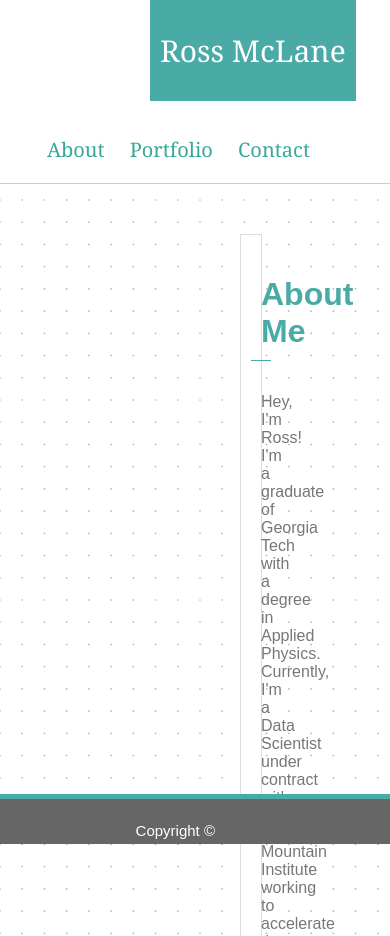
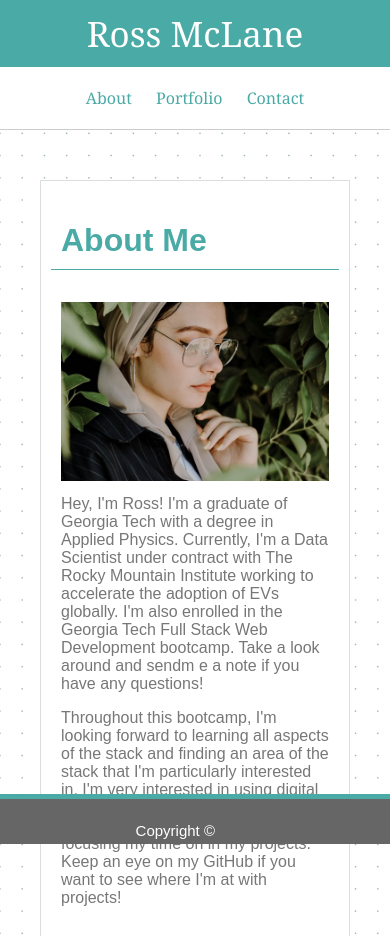
Before and after one commit to rossmclane/Responsive-Portfolio, a plain HTML site: page index.html in a window 390 px wide. Shown: the top 936 px of the page. Drawn offline with Linux system fonts and the light colour scheme; grey boxes are pictures that could not be loaded.

Commit message:
Making Header and Main-Conent Responsive

```diff
--- a/assets/css/style.css
+++ b/assets/css/style.css
@@ -11,45 +11,40 @@ body {
     font-family: 'Arial', 'Helvetica Neue', Helvetica, sans-serif;
 }
 
-header {
-    border-bottom: solid #cccccc 1px;
-    margin: 0;
+.name {
+    text-align: center;
+    background-color: #4aaaa5;
     font-family: 'Georgia', Times, Times New Roman, serif;
-    background-color: white;
-}
-
-.name {
-    background-color: #4aaaa5;
-    font-size: 30px;
-    padding: 30px 10px 30px 10px;
-    float: left;
-    margin-left: 150px;
     color: white;
+    font-size: 35px;
+    padding: 10px 30px 10px 30px;
 }
 
 nav {
-    float: right;
-    padding: 20px;
-    margin-top: 15px;
-    margin-right: 50px;
-    font-size: 20px;
+    margin: 10px 0px 10px 0px;
+    padding: 10px;
+    text-align: center;
+    box-sizing: border-box;
 }
 
 nav a {
+    text-decoration: none;
+    color: #4aaaa5;
     padding: 10px;
-    text-decoration: none;
-    color: rgb(56, 168, 153);
 }
 
-nav a:hover {
-    color: rgb(49, 80, 76);
+header {
+    border-bottom: solid #cccccc 1px;
+    background-color: white;
+    font-family: 'Georgia', Times, Times New Roman, serif;
 }
 
 .main-content {
     background-color: #ffffff;
     border: solid #dddddd 1px;
-    margin: 50px 240px 100px 240px;
+    margin: 50px 40px 100px 40px;
     padding: 10px;
+    max-width: 666px;
 }
 
 h1 {
@@ -59,10 +54,9 @@ h1 {
 }
 
 .profile {
-    height: 20%;
-    width: 20%;
-    float: left;
-    margin-right: 15px;
+    width: 100%;
+    max-width: 768px;
+    margin: 0px 20px 10px 0px;
 }
 
 .content {
@@ -71,6 +65,26 @@ h1 {
 
 p {
     margin-top: 0px;
+}
+
+
+@media screen and (min-width: 768px) {
+
+    .name{
+        float:left;
+        padding:10px;
+        margin-left: 50px;
+        padding: 10px 30px 10px 30px;
+    }
+
+    nav {
+        float: right;
+    }
+
+    .profile {
+        float: left;
+    }
+
 }
 
 /* ------------- Footer -------------  */
@@ -109,7 +123,7 @@ footer {
 .grid {
     display: grid;
     grid-template-columns: repeat(auto-fill, minmax(200px, 1fr));
-    grid-gap: 50px;
+    grid-gap: 80px;
     align-items: stretch;
 }
 
@@ -120,6 +134,7 @@ footer {
 .grid {
     position: relative;
     margin: 1em;
+    max-width: 768px;
 }
 
 .parent {
--- a/index.html
+++ b/index.html
@@ -15,11 +15,11 @@
 
         <div class='name'> Ross McLane </div>
 
-        <nav>
-            <a href="index.html">About</a>
-            <a href="portfolio.html">Portfolio</a>
-            <a href="contact.html">Contact</a>
-        </nav>
+            <nav>
+                <a href="index.html">About</a>
+                <a href="portfolio.html">Portfolio</a>
+                <a href="contact.html">Contact</a>
+            </nav>
 
     </header>
 
@@ -28,7 +28,7 @@
 
         <div class='content'>
 
-            <img class='profile' src='assets/images/PBD_RossMcLane-12 copy.jpg' alt='Profile Picture'>
+            <img class='profile' src='assets/images/me.jpg' alt='Profile Picture'>
 
             <p>
                 Hey, I'm Ross! I'm a graduate of Georgia Tech with a degree in Applied Physics. Currently, I'm a Data
@@ -36,12 +36,15 @@
                 to accelerate the adoption of EVs globally. I'm also enrolled in the Georgia Tech Full Stack Web
                 Development bootcamp. Take a look around and sendm e a note if you have any questions!
             </p>
-            Throughout this bootcamp, I'm looking forward to learning all aspects of the stack and finding an area of
-            the stack that I'm particularly interested in. I'm very interested in using digital devices as a medium for
-            story-telling, so that will be something that I'll be focusing my time on in my projects. Keep an eye on my
-            GitHub if you want to see where I'm at with projects!
+
             <p>
-
+                Throughout this bootcamp, I'm looking forward to learning all aspects of the stack and finding an area
+                of
+                the stack that I'm particularly interested in. I'm very interested in using digital devices as a medium
+                for
+                story-telling, so that will be something that I'll be focusing my time on in my projects. Keep an eye on
+                my
+                GitHub if you want to see where I'm at with projects!
             </p>
 
         </div>
```
Also changed, not shown: 1 other file.
